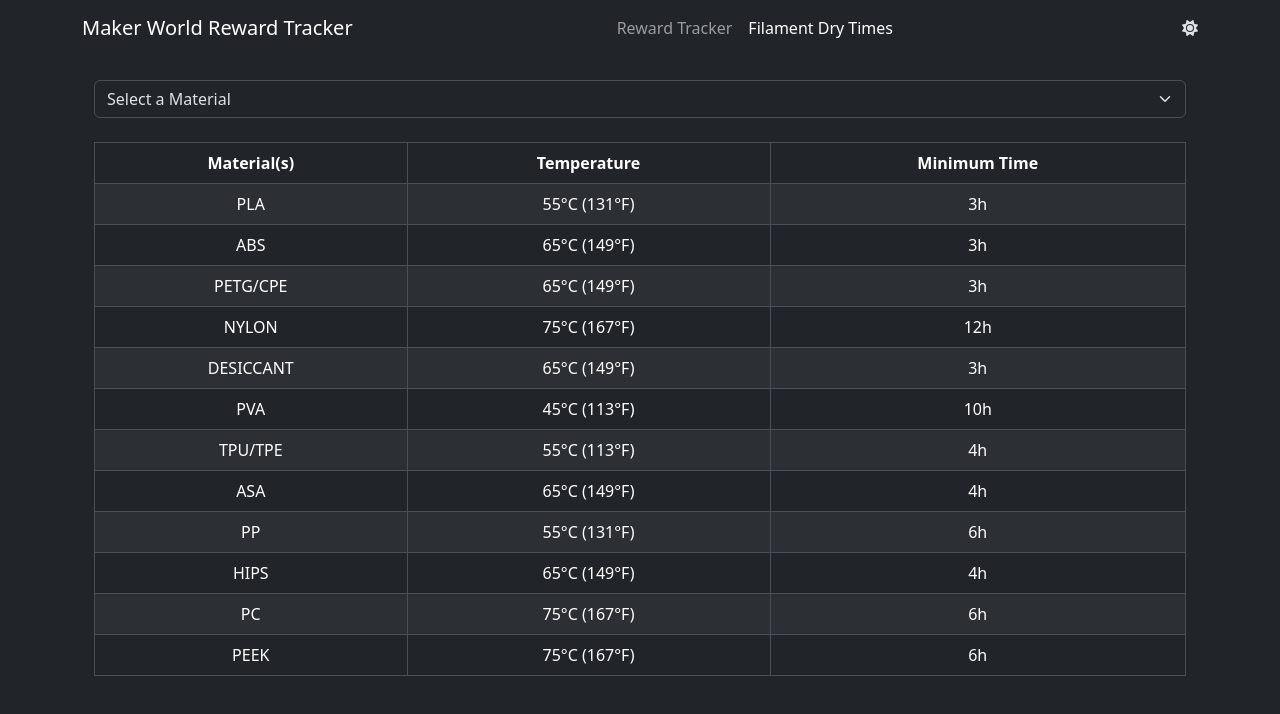
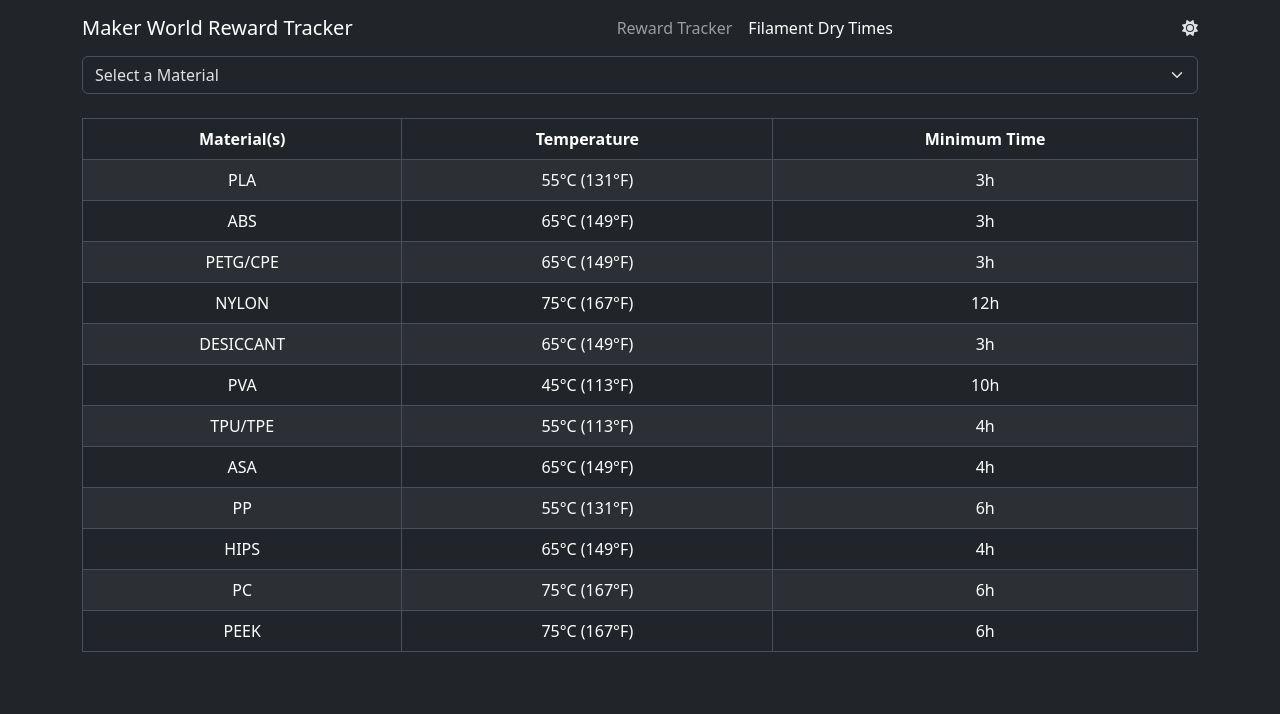
Before and after one commit to ondrovic/maker-world-rewards-tracker, a React (Vite) app in the folder frontend/: page /filament-dry-times in a window 1280 px wide. Shown: the top 714 px of the page. Built offline with nearby package versions, Linux system fonts and the light colour scheme.

Commit message:
Layout updates
Removed the container style from the components

```diff
--- a/frontend/src/components/FilamentDryTimes.tsx
+++ b/frontend/src/components/FilamentDryTimes.tsx
@@ -1,6 +1,5 @@
 import React, { useEffect, useState } from 'react';
 import { Col, Container, Form, Row, Table } from 'react-bootstrap';
-import { containerStyle } from '../styles/styles';
 import { ThemeToggleProps } from '../interfaces/ThemeToggleProps';
 import { FilamentData } from '../interfaces/FilamentData';
 
@@ -34,7 +33,7 @@
     }, [isDarkMode, setIsDarkMode]);
 
     return (
-        <Container className="flex" style={containerStyle}>
+        <Container className="flex">
             <Row>
                 <Col xs={12}>
                     <Form.Select id="materialFilter" onChange={handleMaterialChange}>
--- a/frontend/src/components/RewardTracker.tsx
+++ b/frontend/src/components/RewardTracker.tsx
@@ -4,7 +4,7 @@
 import { toast } from 'react-toastify';
 import 'react-toastify/dist/ReactToastify.css';
 import { RewardTrackerProps } from '../interfaces/RewardTrackerProps';
-import { cardStyle, containerStyle, progressBarStyle } from '../styles/styles';
+import { cardStyle, progressBarStyle } from '../styles/styles';
 
 const RewardTracker: React.FC<RewardTrackerProps> = ({
   currentPoints,
@@ -121,7 +121,7 @@
   }, [currentPoints, neededPoints, calculatePercentage]);
 
   return (
-    <Container className="flex" style={containerStyle}>
+    <Container className="flex">
       <Row>
         <Col>
           <Card style={cardStyle}>
```
